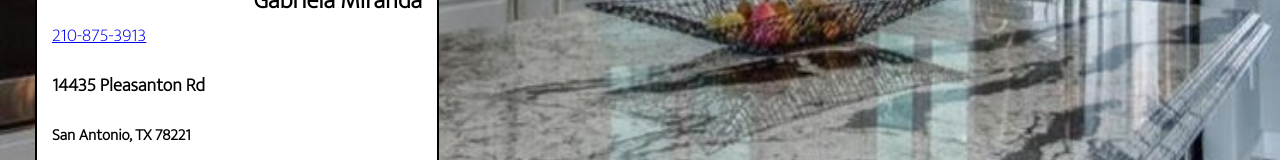
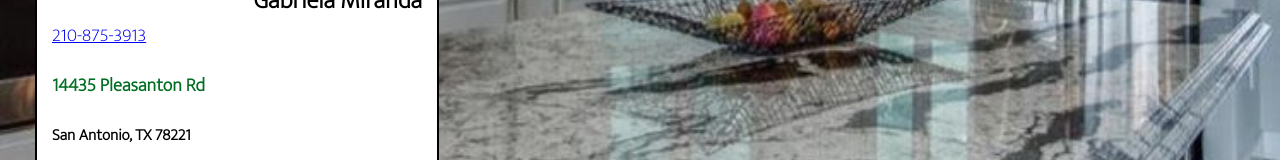
Before and after one commit to CristobalLicea/artNbeautyGranite, a React (Create React App) app: page / in a window 1280 px wide. Shown: the part 424-584 px from the top of the page. Built offline with nearby package versions, Linux system fonts and the light colour scheme; a web font is replaced by a local one.

Commit message:
added link to contact card

```diff
--- a/src/components/introCard/introCard.css
+++ b/src/components/introCard/introCard.css
@@ -85,6 +85,10 @@
   margin: 0;
 }
 
+.contactAddress a {
+  color: rgb(0, 109, 33);
+  text-decoration: none;
+}
 @media screen and (max-width: 480px) {
   .introCard {
     box-sizing: border-box;
@@ -141,6 +145,7 @@
 
   .contactAddress {
     font-size: 25px;
+    text-decoration: none;
   }
 
   .hoursSpace {
--- a/src/components/introCard/introCard.jsx
+++ b/src/components/introCard/introCard.jsx
@@ -15,7 +15,7 @@ const IntroCard = () => {
           <div className="contactInfo">
             <div><a className="contactPhone" href="tel:210-875-3913">210-875-3913</a></div>
           </div>
-          <h3 className="contactAddress">14435 Pleasanton Rd</h3>
+          <h3 className="contactAddress"><a href="https://www.google.com/maps/place/14435+Pleasanton+Rd,+San+Antonio,+TX+78221">14435 Pleasanton Rd</a></h3>
           <h4>San Antonio, TX 78221</h4>
           <div className="hoursSpace">
             <div className="row">
```
